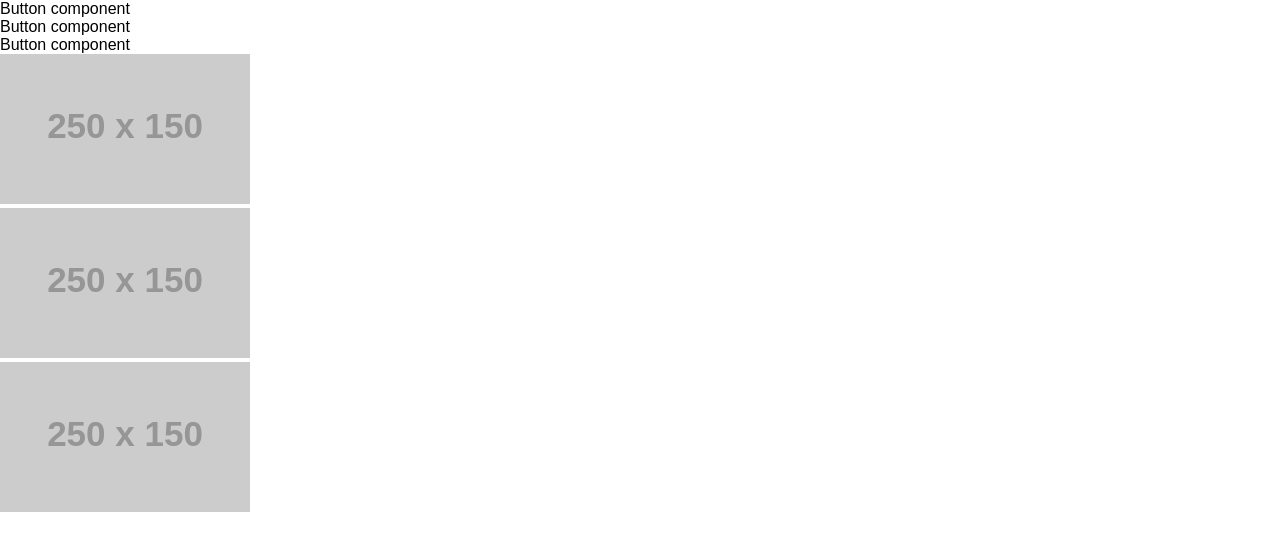
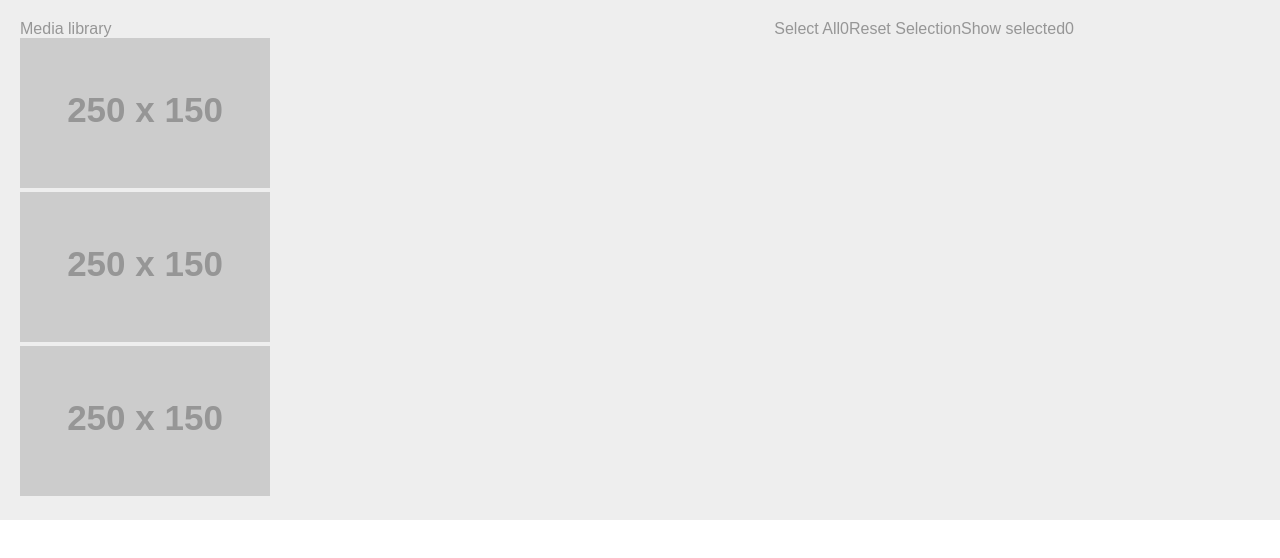
Before and after one commit to fryderykg/gallery-exercise-react, a React (Create React App) app: page / in a window 1280 px wide. Shown: the top 558 px of the page. Built offline with nearby package versions, Linux system fonts and the light colour scheme.

Commit message:
add state and method to Gallery component and pass it down to Controls and Button, add some style

```diff
--- a/package.json
+++ b/package.json
@@ -3,6 +3,7 @@
   "version": "0.1.0",
   "private": true,
   "dependencies": {
+    "prop-types": "^15.6.0",
     "react": "^16.2.0",
     "react-dom": "^16.2.0",
     "react-scripts": "1.0.17"
--- a/src/components/Controls/Button/Button.js
+++ b/src/components/Controls/Button/Button.js
@@ -3,14 +3,15 @@ import PropTypes from 'prop-types';
 
 const Button = props => {
   return (
-    <div>
-      Button component
+    <div onClick={props.clicked}>
+      {props.children}{props.number}
     </div>
   );
 };
 
 Button.propTypes = {
-
+  clicked: PropTypes.func,
+  number: PropTypes.number
 };
 
 export default Button;
--- a/src/components/Controls/Controls.js
+++ b/src/components/Controls/Controls.js
@@ -1,20 +1,38 @@
 import React from 'react';
 import PropTypes from 'prop-types';
+import './controls.css';
 
 import Button from './Button/Button';
 
 const Controls = props => {
   return (
-    <div>
-      <Button/>
-      <Button/>
-      <Button/>
+    <div className="Controls">
+      <header className="Controls__header">
+        Media library
+      </header>
+      <div className="Controls__buttons">
+        <Button number={props.allPhotos}
+                clicked={props.onSelectAllPhotos}>
+          Select All
+        </Button>
+        <Button clicked={props.onResetSelectedPhotos}>
+          Reset Selection
+        </Button>
+        <Button number={props.selectedPhotos}
+                clicked={props.onShowSelectedPhotos}>
+          Show selected
+        </Button>
+      </div>
     </div>
   );
 };
 
 Controls.propTypes = {
-
+  allPhotos: PropTypes.number,
+  selectedPhotos: PropTypes.number,
+  onSelectAllPhotos: PropTypes.func,
+  onResetSelectedPhotos: PropTypes.func,
+  onShowSelectedPhotos: PropTypes.func
 };
 
 export default Controls;
--- /dev/null
+++ b/src/components/Controls/controls.css
@@ -0,0 +1,15 @@
+.Controls {
+  display: flex;
+  justify-content: space-between;
+
+}
+
+.Controls__header {
+
+}
+
+.Controls__buttons {
+  display: flex;
+  justify-content: space-between;
+  margin-right: 15%;
+}
--- a/src/containers/Gallery/Gallery.js
+++ b/src/containers/Gallery/Gallery.js
@@ -1,18 +1,39 @@
 import React, {Component} from 'react';
 import PropTypes from 'prop-types';
+import './gallery.css';
 
 import Controls from '../../components/Controls/Controls';
 import Images from '../../components/Images/Images';
 
 class Gallery extends Component {
   state = {
+    allPhotos: 0,
+    selectedPhotos: 0
 
+  };
+
+  selectAllPhotosHandler = () => {
+    console.log("all photos selected")
+  };
+
+  resetSelectedPhotosHandler = () => {
+    console.log("reset selected photos")
+  };
+
+  showSelectedPhotosHandler = () => {
+    console.log("show selected photos")
   };
 
   render() {
     return (
-      <div>
-        <Controls/>
+      <div className="Gallery">
+        <Controls
+          allPhotos={this.state.allPhotos}
+          selectedPhotos={this.state.selectedPhotos}
+          onSelectAllPhotos={this.selectAllPhotosHandler}
+          onResetSelectedPhotos={this.resetSelectedPhotosHandler}
+          onShowSelectedPhotos={this.showSelectedPhotosHandler}
+        />
         <Images/>
       </div>
     );
--- /dev/null
+++ b/src/containers/Gallery/gallery.css
@@ -0,0 +1,5 @@
+.Gallery {
+  background-color: rgb(238, 238, 238);
+  padding: 20px;
+  color: rgb(150, 150, 150);
+}
```
Also changed, not shown: 1 other file (tests, documents, lock files or other folders).
